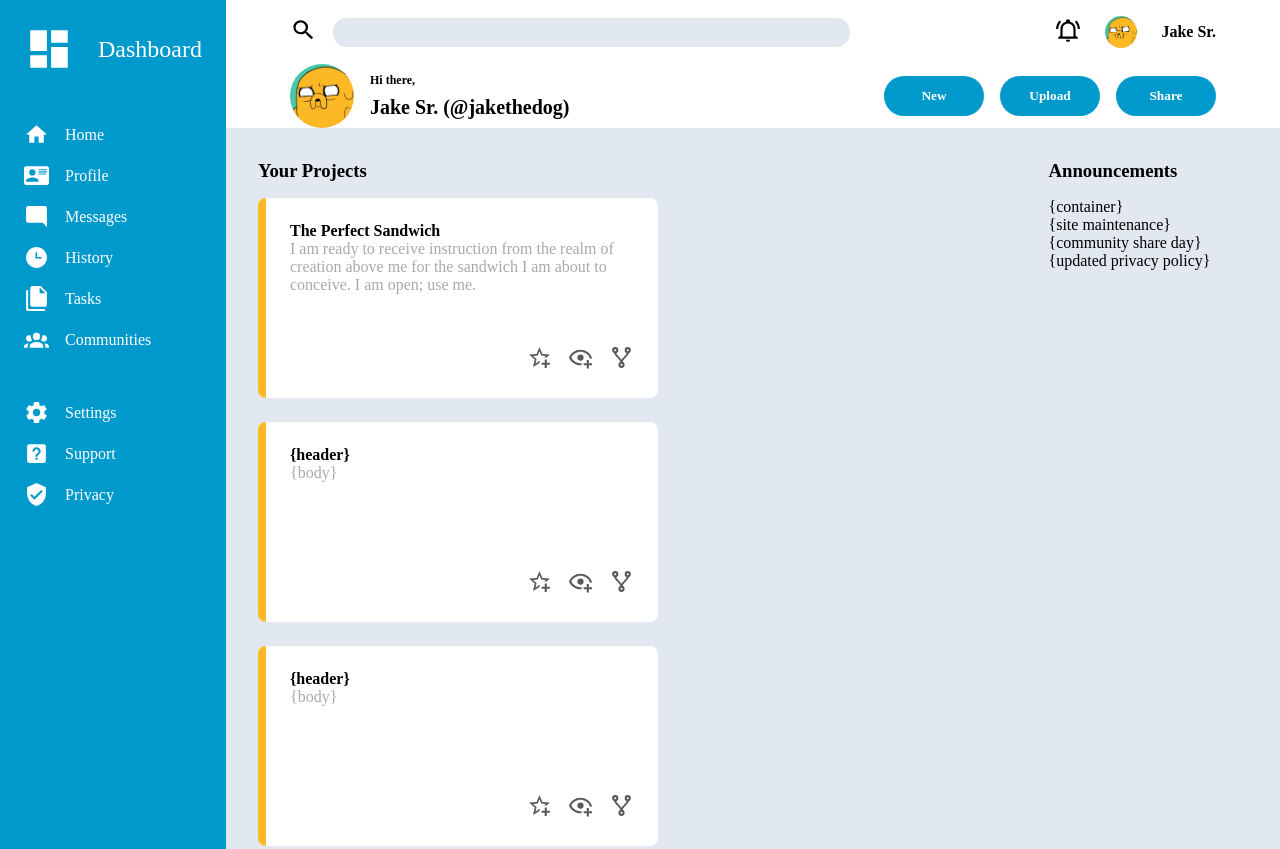
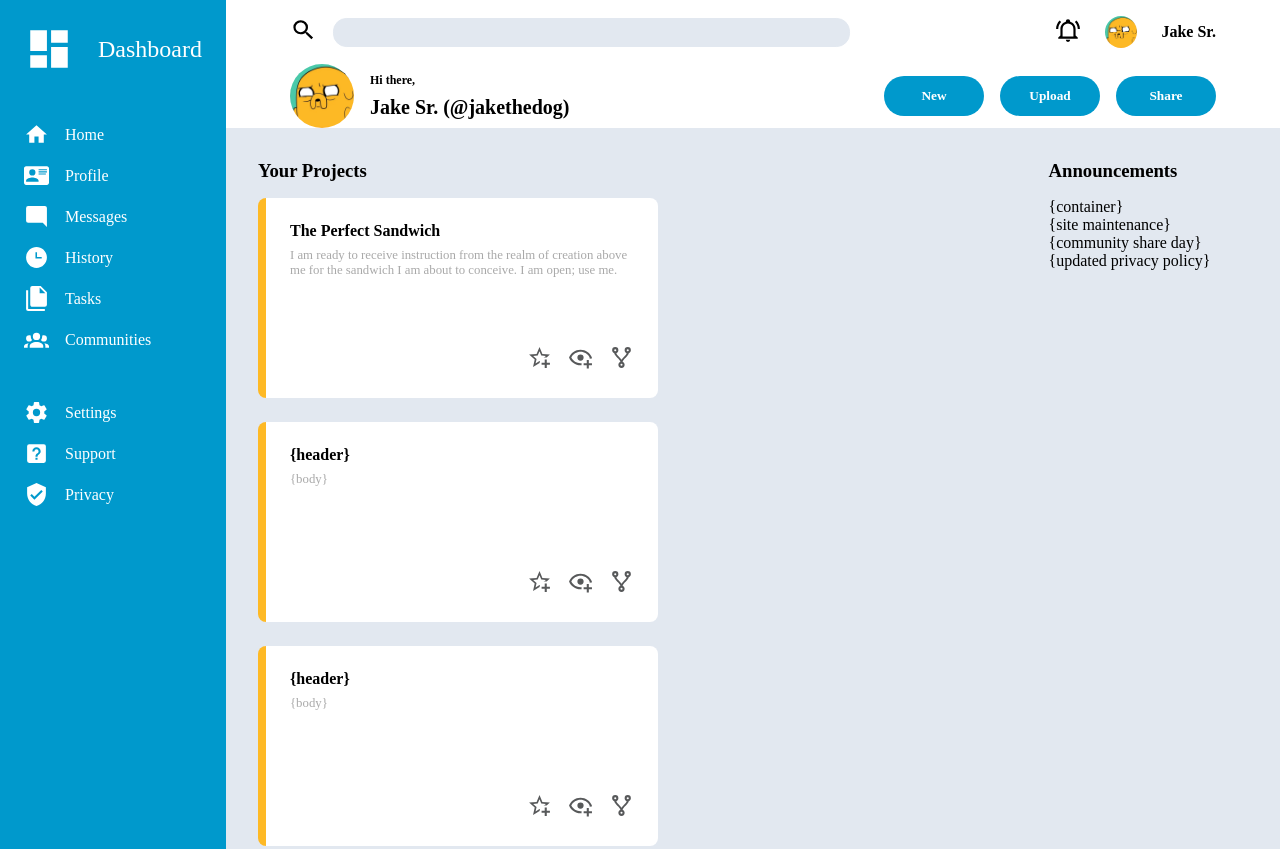
Before and after one commit to evannartea/the-odin-project, a plain HTML site: page full-stack-javascript/01-intermediate-html-and-css/projects/02-admin-dashboard/index.html in a window 1280 px wide. Shown: the top 849 px of the page. Drawn offline with Linux system fonts and the light colour scheme; a web font is replaced by a local one.

Commit message:
increase card gap and change card body font-size

```diff
--- a/full-stack-javascript/01-intermediate-html-and-css/projects/02-admin-dashboard/style.css
+++ b/full-stack-javascript/01-intermediate-html-and-css/projects/02-admin-dashboard/style.css
@@ -252,6 +252,7 @@ main section > h3 {
 .projects-card {
     display: flex;
     flex-direction: column;
+    gap: 0.5em;
 
     width: 400px;
     height: 200px;
@@ -272,6 +273,7 @@ main section > h3 {
 .projects-card-body {
     flex: 1 1 auto;
 
+    font-size: 0.8em;
     color: darkgray;
 }
 
```
